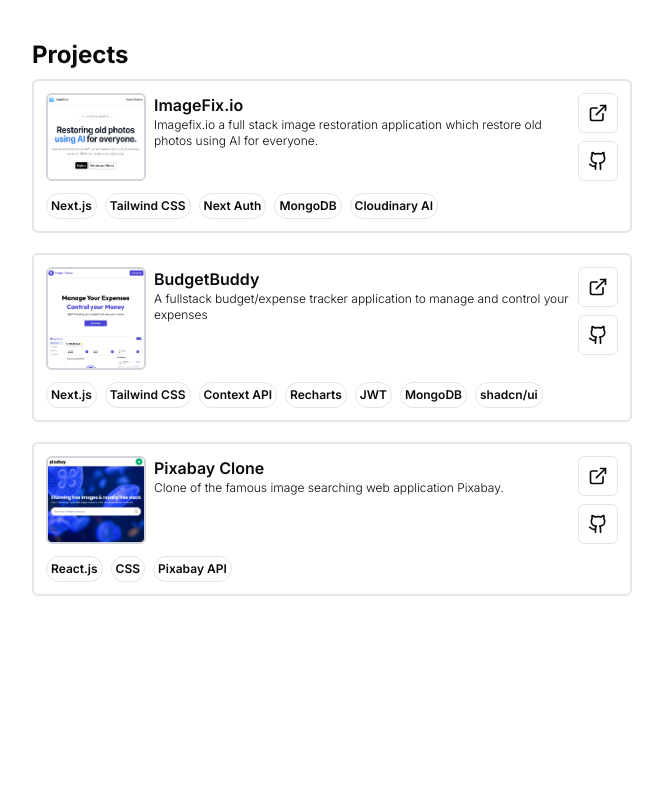
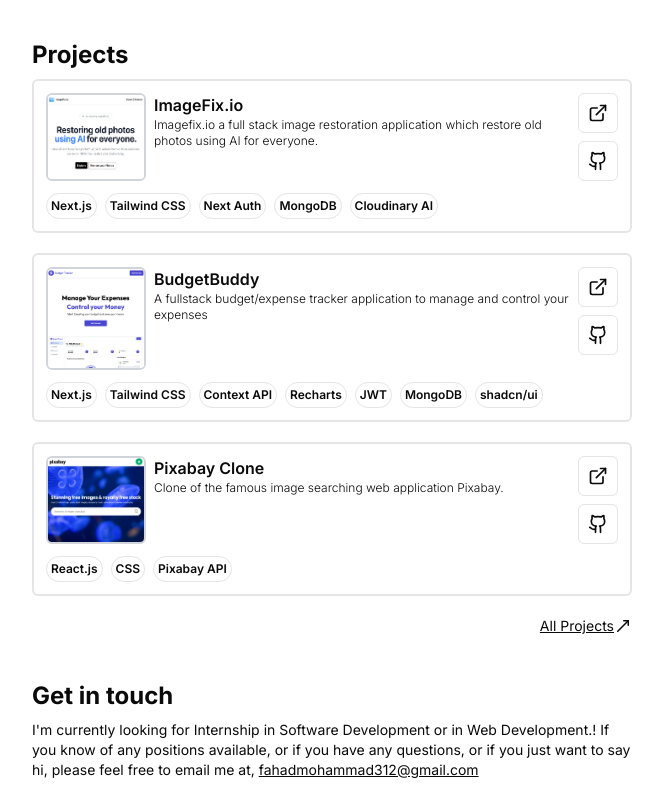
Before and after one commit to MohdFahad1/portfolio, a Next.js app: page / in a window 1280 px wide. Shown: the part 709-1509 px from the top of the page, without its empty margins (308-971 px from the left). Before the commit the page ends 1325 px from the top, so only its background shows below. Built offline with nearby package versions, Linux system fonts and the light colour scheme.

Commit message:
feat: Added footer

```diff
--- a/src/app/page.js
+++ b/src/app/page.js
@@ -1,4 +1,5 @@
 import About from "@/components/About";
+import Contact from "@/components/Contact";
 import Experience from "@/components/Experience";
 import Header from "@/components/Header";
 import Projects from "@/components/Projects";
@@ -11,6 +12,7 @@
         <About />
         <Experience />
         <Projects />
+        <Contact />
       </div>
     </div>
   );
--- /dev/null
+++ b/src/components/Contact.jsx
@@ -0,0 +1,24 @@
+import React from "react";
+
+const Contact = () => {
+  return (
+    <div>
+      <h1 className="font-bold text-2xl mb-2">Get in touch</h1>
+      <p className="text-sm ">
+        I'm currently looking for Internship in Software Development or in Web
+        Development.! If you know of any positions available, or if you have any
+        questions, or if you just want to say hi, please feel free to email me
+        at,{" "}
+        <a
+          href="mailto:fahadmohammad312@gmail.com"
+          target="_blank"
+          className="underline"
+        >
+          fahadmohammad312@gmail.com
+        </a>
+      </p>
+    </div>
+  );
+};
+
+export default Contact;
--- a/src/components/Projects.jsx
+++ b/src/components/Projects.jsx
@@ -1,4 +1,4 @@
-import { ExternalLink, Github } from "lucide-react";
+import { ExternalLink, Github, MoveUpRight } from "lucide-react";
 import Image from "next/image";
 import React from "react";
 import { Button } from "./ui/button";
@@ -89,6 +89,14 @@
           </div>
         ))}
       </div>
+      <div className="flex flex-row-reverse mt-5 text-sm">
+        <a
+          className="flex items-center underline hover:text-gray-400 transition duration-300"
+          href="/projects"
+        >
+          All Projects <MoveUpRight size={18} />
+        </a>
+      </div>
     </div>
   );
 };
```
